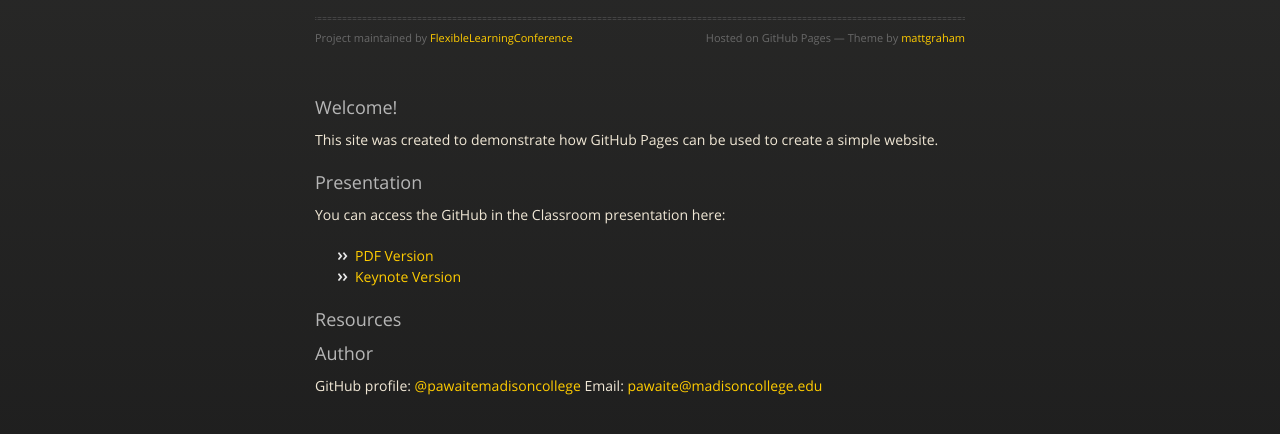
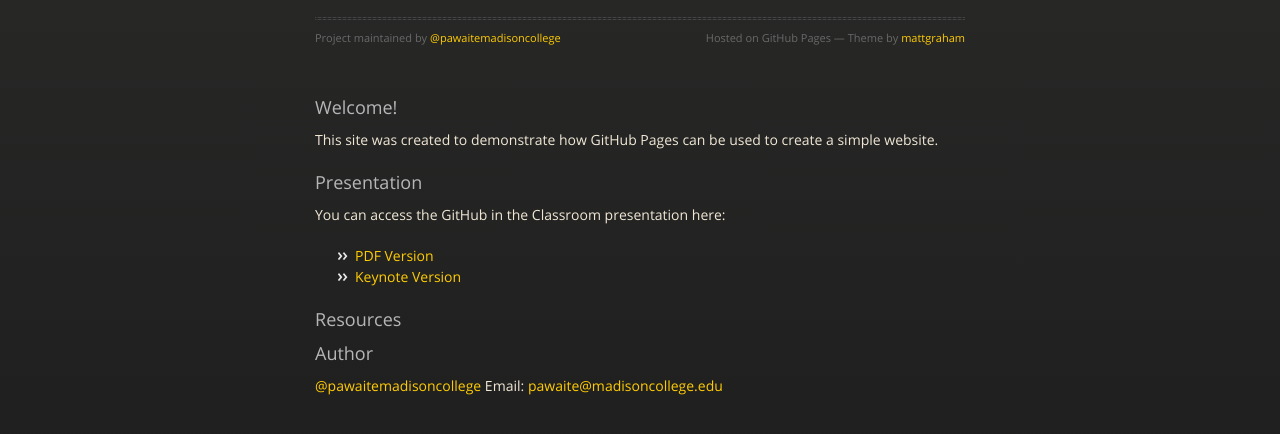
Before and after one commit to FlexibleLearningConference/FlexibleLearningConference.github.io, a plain HTML site: page index.html in a window 1280 px wide. Shown: the part 176-610 px from the top of the page. Drawn offline with nearby package versions, Linux system fonts and the light colour scheme.

Commit message:
Fixing a few links and related text

```diff
--- a/index.html
+++ b/index.html
@@ -31,7 +31,7 @@
           <h1>Git Hub in the Classroom</h1>
           <p>Presentation for the 2016 Flexible Learning Conference</p>
           <hr>
-          <span class="credits left">Project maintained by <a href="https://github.com/FlexibleLearningConference">FlexibleLearningConference</a></span>
+          <span class="credits left">Project maintained by <a href="https://github.com/pawaitemadisoncollege" class="user-mention">@pawaitemadisoncollege</a> </span>
           <span class="credits right">Hosted on GitHub Pages &mdash; Theme by <a href="https://twitter.com/michigangraham">mattgraham</a></span>
         </div>
 
@@ -56,7 +56,7 @@
 <h3>
 <a id="author" class="anchor" href="#author" aria-hidden="true"><span aria-hidden="true" class="octicon octicon-link"></span></a>Author</h3>
 
-<p>GitHub profile: <a href="https://github.com/pawaitemadisoncollege" class="user-mention">@pawaitemadisoncollege</a>
+<p><a href="https://github.com/pawaitemadisoncollege" class="user-mention">@pawaitemadisoncollege</a>
 Email: <a href="mailto:pawaite@madisoncollege.edu">pawaite@madisoncollege.edu</a></p>
       </section>
 
```
